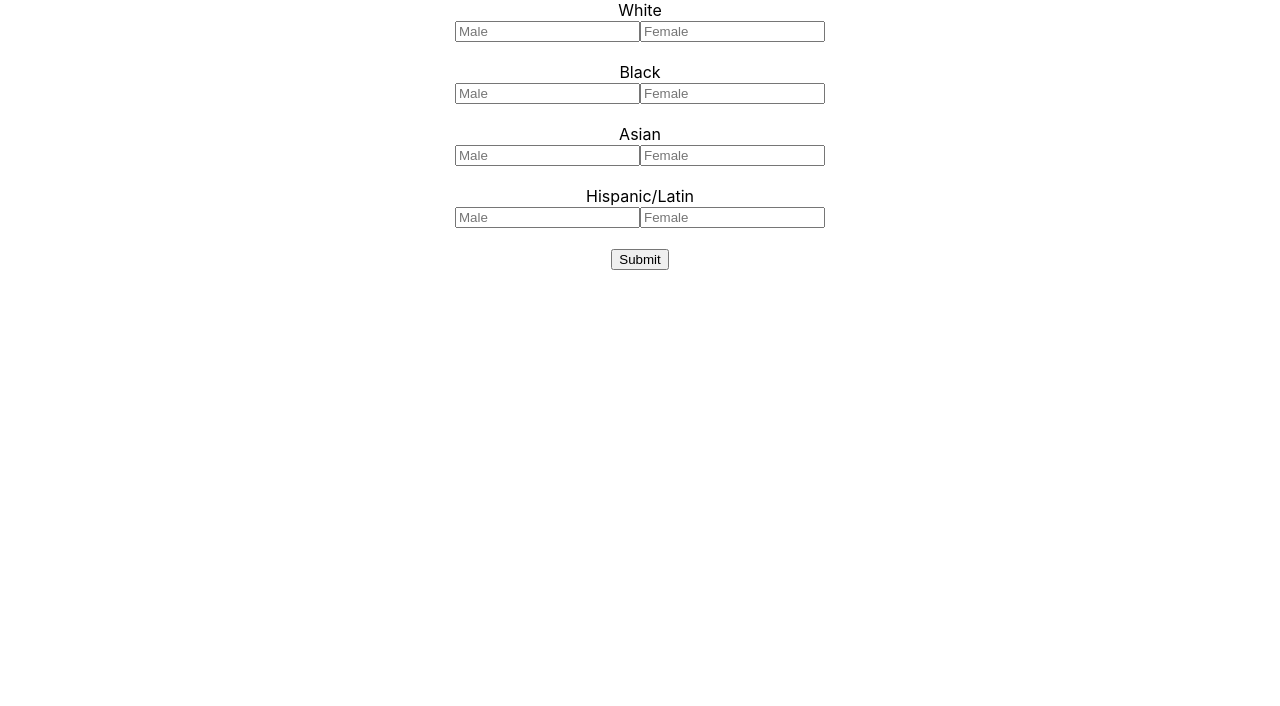
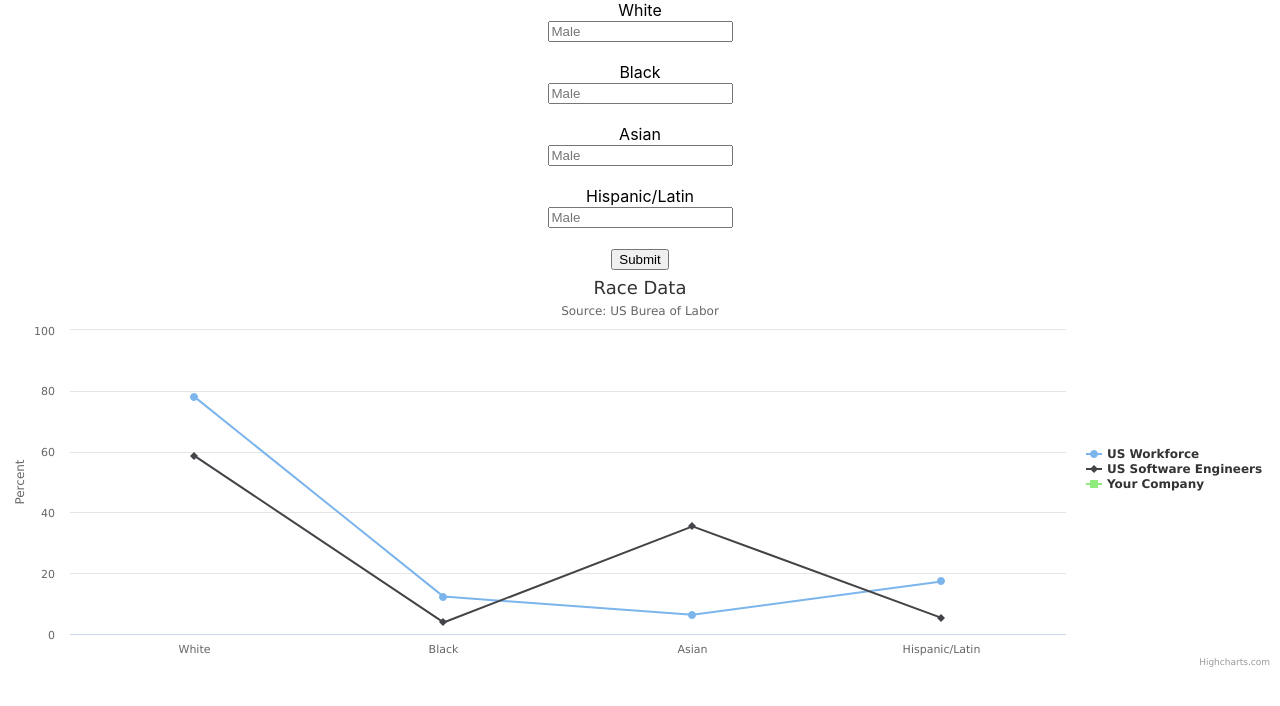
Before and after one commit to jpark799/Included, a React (Create React App) app: page / in a window 1280 px wide. Shown: the top 706 px of the page. Built offline with nearby package versions, Linux system fonts and the light colour scheme.

Commit message:
graph rendering

```diff
--- a/package.json
+++ b/package.json
@@ -7,6 +7,8 @@
     "highcharts-react-official": "^2.1.3",
     "react": "^16.8.6",
     "react-dom": "^16.8.6",
+    "react-router": "^5.0.0",
+    "react-router-dom": "^5.0.0",
     "react-scripts": "3.0.1"
   },
   "scripts": {
--- a/src/App.js
+++ b/src/components/App.js
@@ -1,8 +1,9 @@
 import React, { Component } from 'react';
-import './App.css';
-import googleGender from './components/GoogleGender'
-import Test from './components/Test'
-import Form from './components/Form'
+import '../App.css';
+import googleGender from './GoogleGender'
+import Test from './Test'
+import Form from './Form'
+import RaceChart from './Dashboard/RaceChart';
 
 class App extends Component {
   onSubmit = fields => {
@@ -13,7 +14,9 @@ class App extends Component {
     return (
       <div className="App">
         <Form onSubmit={fields => this.onSubmit(fields)}/>
+        <RaceChart/>
       </div>
+
     );
   }
 }
--- a/src/components/Dashboard/RaceChart.js
+++ b/src/components/Dashboard/RaceChart.js
@@ -0,0 +1,61 @@
+import React, { Component } from 'react'
+import { render } from 'react-dom'
+import Highcharts from 'highcharts'
+import HighchartsReact from 'highcharts-react-official'
+
+const arr = []
+
+const options = {
+    title: {
+        text: 'Race Data'
+    },
+    subtitle: {
+        text: 'Source: US Burea of Labor'
+    },
+    xAxis: {
+        categories: ['White', 'Black', 'Asian', 'Hispanic/Latin']
+    },
+    yAxis: {
+        title: {
+            text: 'Percent'
+        }
+    },
+    tooltip: {
+        valueSuffix: '%'
+    },
+    legend: {
+        layout: 'vertical',
+        align: 'right',
+        verticalAlign: 'middle',
+        borderWidth: 0
+    },
+    series: [{
+        name: 'US Workforce',
+        data: [78,12.3,6.3,17.3]
+    },
+    {
+        name: 'US Software Engineers',
+        data: [58.6, 3.8, 35.4, 5.3]
+    },
+    {
+        name: 'Your Company',
+        data: arr
+    }]
+}
+
+class RaceChart extends Component {
+
+
+    render() {
+        return (
+            <div>
+                <HighchartsReact
+                    highcharts={Highcharts}
+                    options={options}
+                />
+            </div>
+        )
+    }
+}
+
+export default RaceChart;
--- a/src/components/Form.js
+++ b/src/components/Form.js
@@ -1,4 +1,5 @@
 import React, { Component } from 'react'
+import { Link } from 'react-router-dom'
 
 class Form extends Component {
 
@@ -30,22 +31,22 @@ class Form extends Component {
       <form>
         White <br/>
         <input name="whiteM" placeholder= "Male" value={this.state.whiteM} onChange={e => this.change(e)} />
-        <input name="whiteF" placeholder= "Female" value={this.state.whiteF} onChange={e => this.change(e)} />
+        {/* <input name="whiteF" placeholder= "Female" value={this.state.whiteF} onChange={e => this.change(e)} /> */}
         <br/><br/>
         Black <br/>
         <input name="blackM" placeholder= "Male" value={this.state.blackM} onChange={e => this.change(e)} />
-        <input name="blackF" placeholder= "Female" value={this.state.blackF} onChange={e => this.change(e)} />
+        {/* <input name="blackF" placeholder= "Female" value={this.state.blackF} onChange={e => this.change(e)} /> */}
         <br/><br/>
         Asian <br/>
         <input name="asianM" placeholder= "Male" value={this.state.asianM} onChange={e => this.change(e)} />
-        <input name="asianF" placeholder= "Female" value={this.state.asianF} onChange={e => this.change(e)} />
+        {/* <input name="asianF" placeholder= "Female" value={this.state.asianF} onChange={e => this.change(e)} /> */}
         <br/><br/>
         Hispanic/Latin <br/>
         <input name="latinHispanicM" placeholder= "Male" value={this.state.latinHispanicM} onChange={e => this.change(e)} />
-        <input name="latinHispanicF" placeholder= "Female" value={this.state.latinHispanicF} onChange={e => this.change(e)} />
+        {/* <input name="latinHispanicF" placeholder= "Female" value={this.state.latinHispanicF} onChange={e => this.change(e)} /> */}
         <br/><br/>
 
-        <button onClick={e => this.onSubmit(e)}>Submit</button>
+        <button onClick={e => this.onSubmit(e)}><link to ='/Dashboard'></link>Submit</button>
       </form>
     )
   }
--- a/src/index.js
+++ b/src/index.js
@@ -1,7 +1,12 @@
 import React from 'react';
 import ReactDOM from 'react-dom';
+import { BrowserRouter } from 'react-router-dom';
 import './index.css';
-import App from './App';
+import App from './components/App';
 
 
-ReactDOM.render(<App />, document.getElementById('root'));
+ReactDOM.render((
+    <BrowserRouter>
+        <App />
+    </BrowserRouter>
+), document.getElementById('root'));
```
Also changed, not shown: src/components/Dashboard/Dashboard.js (+11 -0 lines), src/components/Main.js (added, +16 -0 lines), 2 other files (tests, documents, lock files or other folders).
